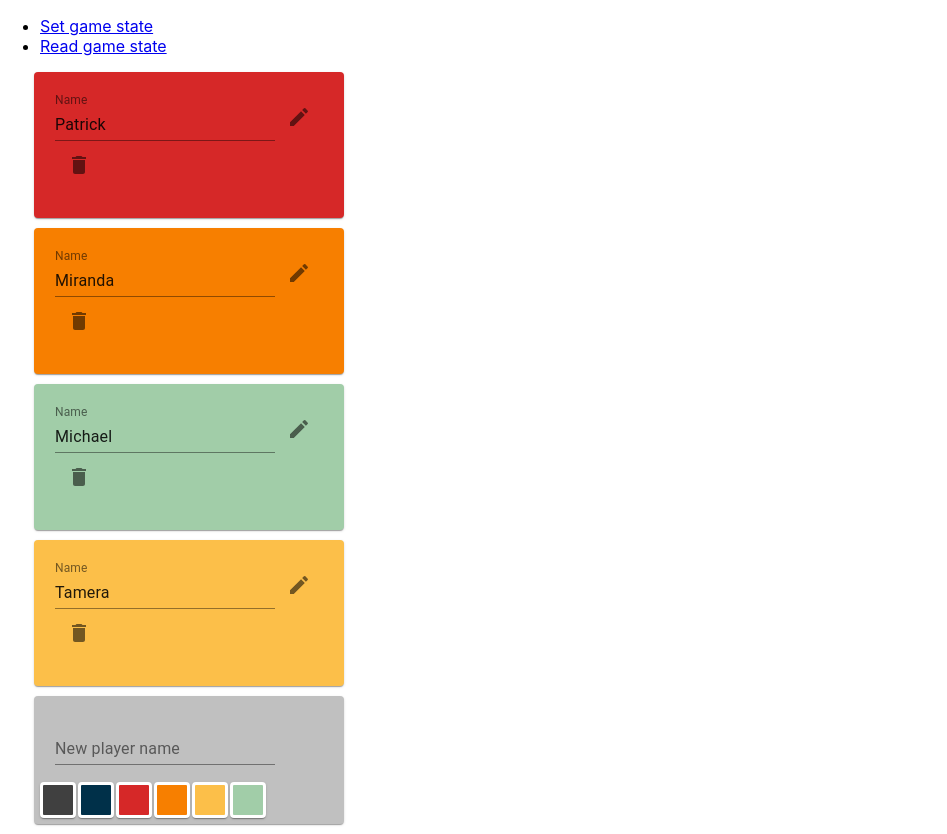
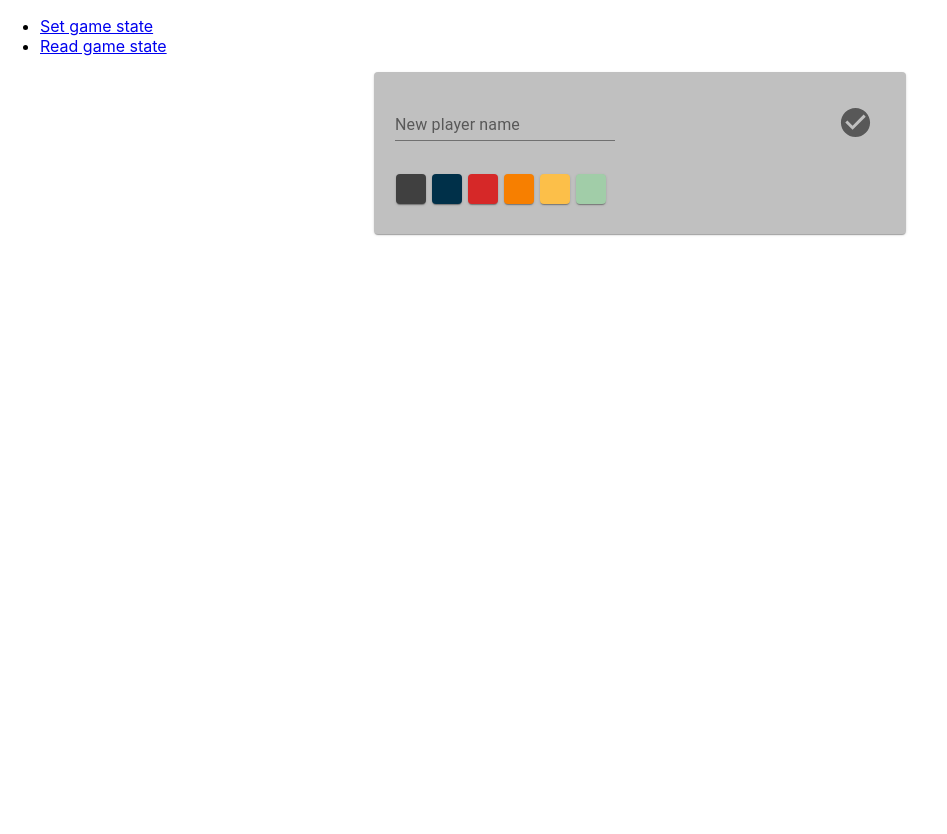
Before and after one commit to tamera-lanham/fake-artist, a React (Create React App) app: page /setup in a window 1280 px wide. Shown: the whole page, without its empty margins (0-947 px from the left). After the commit the page ends 800 px from the top, so only its background shows below. Built offline with nearby package versions, Linux system fonts and the light colour scheme.

Commit message:
fix: delete works now

```diff
--- a/src/App.js
+++ b/src/App.js
@@ -50,13 +50,11 @@ export default function App() {
 
 
 
-function Play(props) {
+function Play({ gameState }) {
 	return (
 		<div>
 			<h2>Here is the game state:</h2>
-			{props.gameState.players.map(player => player.name)} <br />
-			{props.gameState.category} <br />
-			{props.gameState.word}
+			<pre>{JSON.stringify(gameState, null, 4)}</pre>
 		</div>
 	);
 }
--- a/src/components/Setup.js
+++ b/src/components/Setup.js
@@ -10,10 +10,10 @@ import Paper from '@material-ui/core/Paper';
 import IconButton from '@material-ui/core/IconButton';
 import ExpandMoreIcon from '@material-ui/icons/Edit';
 import Delete from '@material-ui/icons/Delete';
+import CheckCircleIconRounded from '@material-ui/icons/CheckCircle';
 
 const useStyles = makeStyles({
 	card: {
-		width: 300,
 		margin: 10,
 		padding: 5
 	},
@@ -22,11 +22,14 @@ const useStyles = makeStyles({
 		flexWrap: 'wrap',
 		'& > *': {
 			margin: 1,
+			marginRight: 5,
 			width: 30,
 			height: 30,
-			border: '3px solid white'
 		}
 	},
+	icon: {
+		float: 'right'
+	}
 
 });
 
@@ -42,7 +45,8 @@ function ColorPicker({ setPlayerColor }) {
 				<Paper
 					className={classes.colorBlock}
 					style={{ 'backgroundColor': color }}
-					onClick={() => setPlayerColor(color)} />
+					onClick={() => setPlayerColor(color)}
+					key={index} />
 			)}
 		</div>
 	);
@@ -65,14 +69,16 @@ function PlayerCard({ player, setPlayer }) {
 		<Card className={classes.card} style={{ 'backgroundColor': playerColor }}>
 			<CardContent>
 				<TextField defaultValue={player.name} label="Name" />
-				<IconButton onClick={handleExpandClick}> <ExpandMoreIcon /> </IconButton>
-				<IconButton onClick={() => setPlayer(null)}><Delete /></IconButton>
+				<IconButton onClick={handleExpandClick} className={classes.icon}> <ExpandMoreIcon /> </IconButton>
+				<IconButton onClick={() => setPlayer(null)} className={classes.icon}><Delete /></IconButton>
 			</CardContent>
 
 
 
 			<Collapse in={expanded} timeout="auto" unmountOnExit>
-				<ColorPicker setPlayerColor={setPlayerColor} />
+				<CardContent>
+					<ColorPicker setPlayerColor={setPlayerColor} />
+				</CardContent>
 			</Collapse>
 		</Card >
 	);
@@ -99,10 +105,15 @@ function NewPlayerCard({ setPlayer }) {
 			<CardContent>
 				<form onSubmit={handleSubmit} >
 					<TextField label="New player name" value={playerName} onInput={e => setPlayerName(e.target.value)} />
+					<IconButton onClick={handleSubmit} className={classes.icon}>
+						<CheckCircleIconRounded fontSize="large" />
+					</IconButton>
 				</form>
 
 			</CardContent>
-			<ColorPicker setPlayerColor={setPlayerColor} />
+			<CardContent>
+				<ColorPicker setPlayerColor={setPlayerColor} />
+			</CardContent>
 		</Card >
 	);
 
@@ -121,14 +132,14 @@ function Setup({ gameState, setGameState }) {
 		word: 'Saddle'
 	}
 
-	const [newGameState, setNewGameState] = React.useState(startingGameState)
+	const [newGameState, setNewGameState] = React.useState(gameState)
 
 	function setGameStateWithReRender(newGameState) {
 		let newGameStateCopy = { ...newGameState }
 
 		setNewGameState(newGameStateCopy) // This is essentially just to trigger the re-render of the this component
 		setGameState(newGameStateCopy) // This actually sets the game state for the App component
-
+		console.log(newGameStateCopy.players)
 	}
 
 	function setPlayer(newPlayer, index) {
@@ -153,10 +164,14 @@ function Setup({ gameState, setGameState }) {
 
 
 	return (
-		<Container>
-			{newGameState.players.map((player, index) =>
-				<PlayerCard key={index} player={player} setPlayer={(newPlayer) => setPlayer(newPlayer, index)} />
-			)}
+		<Container maxWidth="sm">
+			{newGameState.players.map((player, index) => {
+				console.log(player.name);
+				return < PlayerCard
+					key={index + player.name + player.color} // Make it as unique as possible so delete isn't buggy
+					player={player}
+					setPlayer={(newPlayer) => setPlayer(newPlayer, index)} />
+			})}
 
 			<NewPlayerCard setPlayer={(newPlayer) => setPlayer(newPlayer, Infinity)} />
 		</Container>
--- a/src/index.css
+++ b/src/index.css
@@ -1,5 +1,3 @@
-@use "@material/card";
-@include card.core-styles;
 
 body {
   margin: 0;
```
